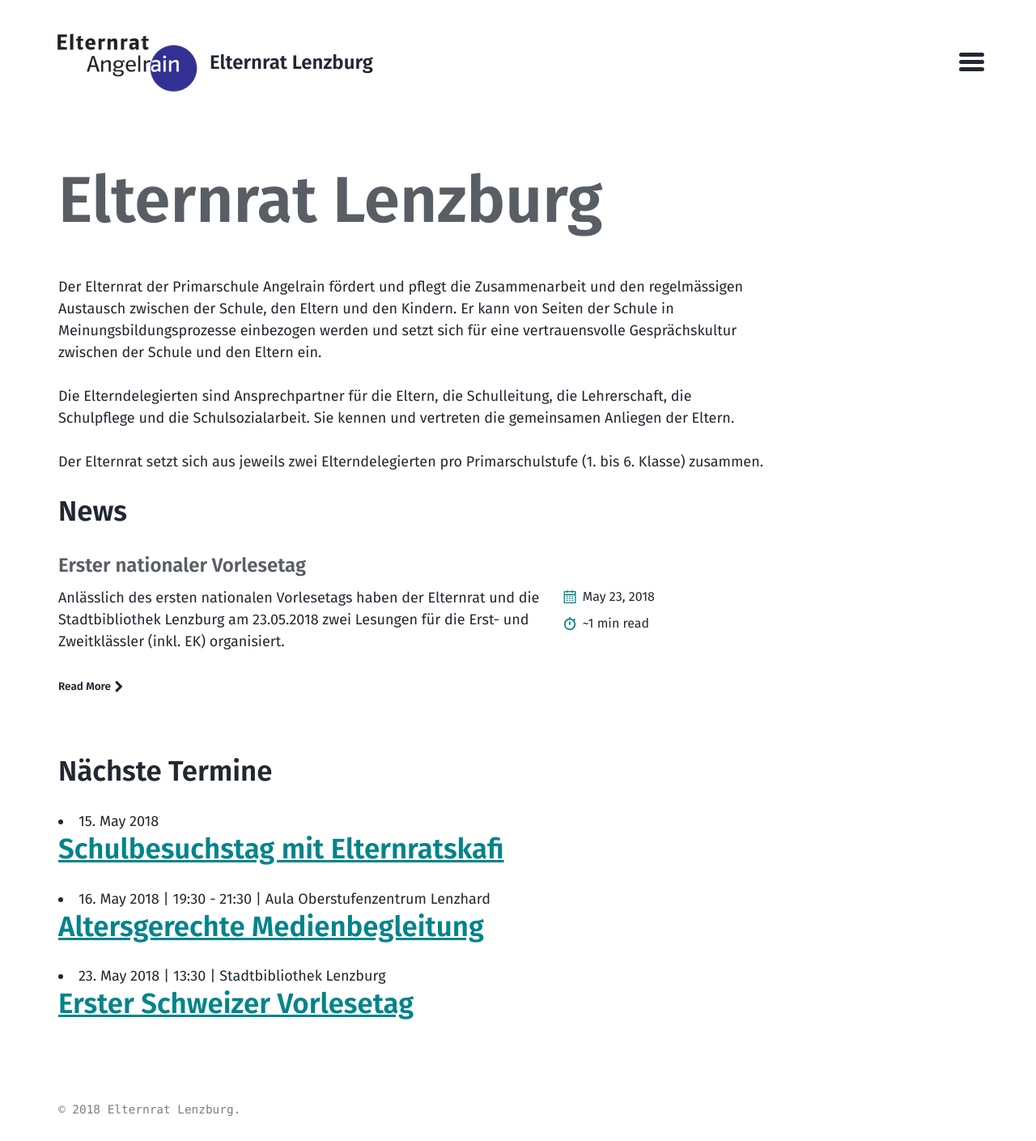
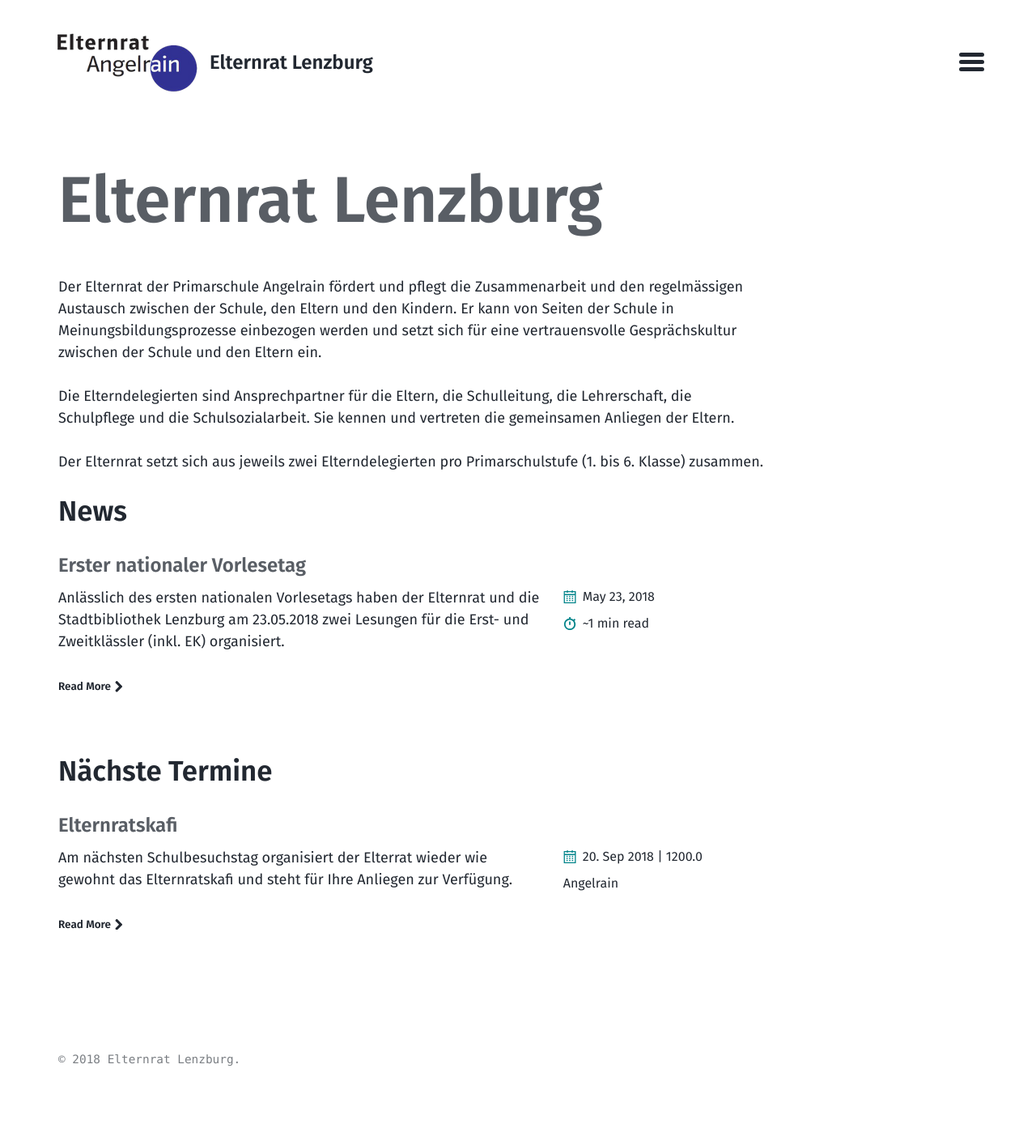
Before and after one commit to elternratlenzburg/elternratlenzburg.github.io, a Jekyll site: the page built from index.md, in a window 1280 px wide. Shown: the whole page at 81% size. Built offline with Jekyll 4.4.1, drawn with Linux system fonts in a browser that asks for light colours; after the commit the page ends 1346 px from its top, so only the background shows below that.

Commit message:
Remove old events and add a new one
Fixes #2

```diff
--- a/_events/2018-05-15.md
+++ /dev/null
@@ -1,5 +0,0 @@
----
-layout: page
-title:  "Schulbesuchstag mit Elternratskafi"
-event_date:   2018-05-15
----
--- a/_events/2018-05-16.md
+++ /dev/null
@@ -1,10 +0,0 @@
----
-layout: page
-title:  "Altersgerechte Medienbegleitung"
-event_date:   2018-05-16
-location: "Aula Oberstufenzentrum Lenzhard"
-start: "19:30"
-end: " 21:30"
----
-
- Elternveranstaltung für Einschulungsklasse und Primarstufen 1 bis 3
--- a/_events/2018-05-23.md
+++ /dev/null
@@ -1,9 +0,0 @@
----
-layout: page
-title:  "Erster Schweizer Vorlesetag"
-event_date:   2018-05-23
-location: "Stadtbibliothek Lenzburg"
-start: "13:30"
----
-
-haha
--- /dev/null
+++ b/_events/2018-09-20.md
@@ -0,0 +1,9 @@
+---
+layout: page
+title:  Elternratskafi
+event_date: 2018-09-20
+start: 20:00
+location: "Angelrain"
+---
+
+Am nächsten Schulbesuchstag organisiert der Elterrat wieder wie gewohnt das Elternratskafi und steht für Ihre Anliegen zur Verfügung.
--- a/_includes/events-all.html
+++ b/_includes/events-all.html
@@ -1,20 +1,35 @@
 {% for event in site.events %}
-<li>
-  <span class="post-meta">{{ event.event_date | date: "%-d. %b %Y"}}</span>
+
+<article class="entry">
+  <header class="entry-header">
+    <h3 class="entry-title">
+      <a href="{{ event.url | relative_url }}" rel="bookmark">{{ event.title }}</a>
+    </h3>
+  </header>
+  <footer class="entry-meta">
+    <ul>
+    {% if event.event_date %}
+    <li><span class="icon">{% include icon-calendar.svg %}</span><time class="entry-time" datetime="{{ event.event_date | date_to_xmlschema }}">{{ event.event_date | date: "%-d. %b %Y" }}</time>
       {% if event.start and event.start != "" %}
-    <span class="post-meta">|</span>
-    <span class="post-meta">{{ event.start }}</span>
+      |
+      <time class="entry-time"">{{ event.start }}</time>
       {% endif %}
       {% if event.end and event.end != "" %}
-    <span class="post-meta">-</span>
-    <span class="post-meta">{{ event.end }}</span>
+      |
+      <time class="entry-time"">{{ event.end }}</time>
+      {% endif %}
+    </li>
       {% endif %}
     {% if event.location and event.location != "" %}
-    <span class="post-meta">|</span>
-    <span class="post-meta">{{ event.location }}</span>
+    <li>{{ event.location }}</li>
     {% endif %}
-    <h2>
-      <a class="post-link" href="{{ event.url | prepend: site.baseurl }}">{{ event.title }}</a>
-    </h2>
-  </li>
+    </ul>
+  </footer>
+  <div class="entry-excerpt">
+    {% if event.excerpt %}
+      {{ event.excerpt | markdownify }}
+      <p><a href="{{ event.url | relative_url }}" class="more-link">{{ site.data.theme.t.read_more | default: 'Read More' }} <span class="icon icon--arrow-right">{% include icon-arrow-right.svg %}</span></a></p>
+    {% endif %}
+  </div>
+</article>
 {% endfor %}
```
Lines whose indentation alone changed are shown as unchanged.
